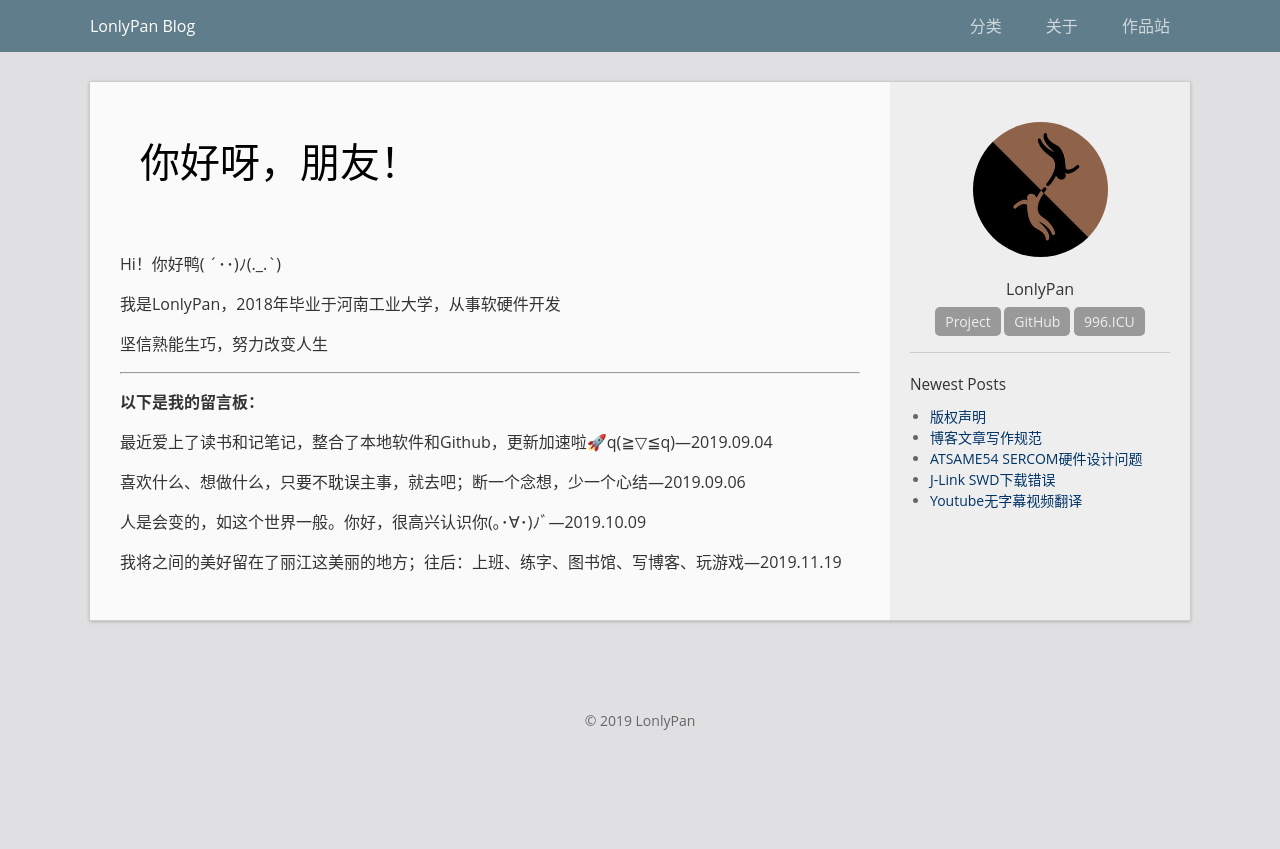
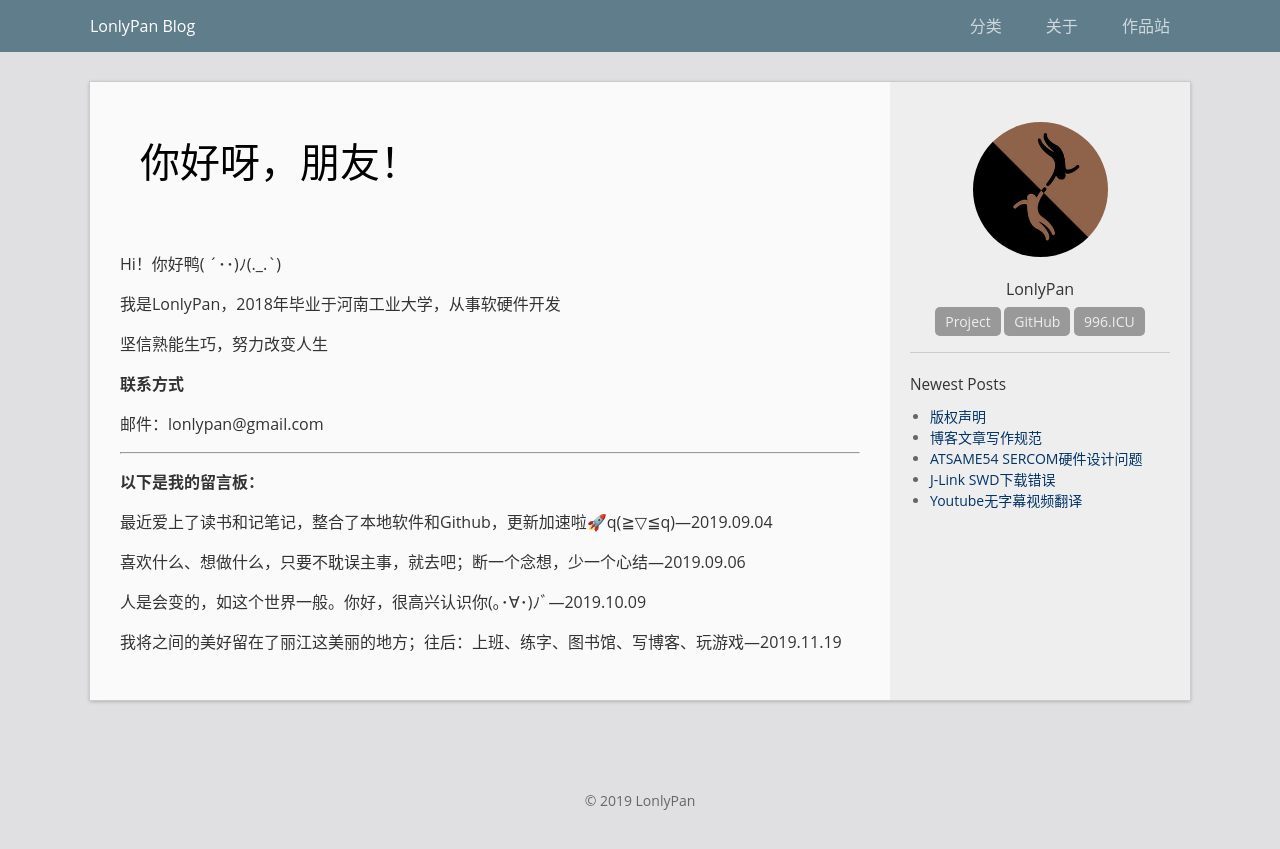
Before and after one commit to LonlyStack/LonlyPan.github.io, a Jekyll site: the page built from about.md, in a window 1280 px wide. Shown: the top 849 px of the page. Built offline with Jekyll 4.4.1, drawn with Linux system fonts in a browser that asks for light colours.

Commit message:
修改文件: about.md

```diff
--- a/about.md
+++ b/about.md
@@ -10,7 +10,12 @@ Hi！你好鸭( ´･･)ﾉ(.\_.\`)
 
 坚信熟能生巧，努力改变人生
 
+**联系方式**
+
+邮件：lonlypan@gmail.com
+
 ----------
+
 
 **以下是我的留言板：**
 
```
